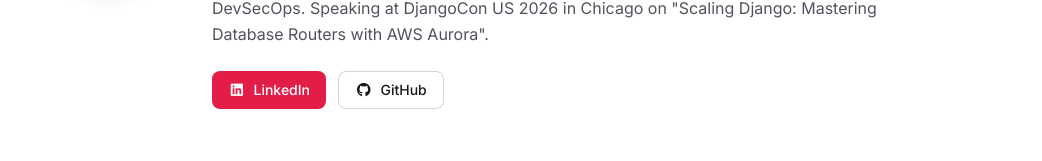
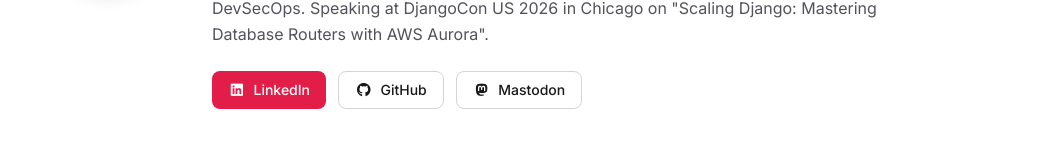
Before and after one commit to leohbatista/leohbatista.github.io, a website: page index.html in a window 1280 px wide. Shown: the part 274-435 px from the top of the page, without its empty margins (116-1158 px from the left). Drawn offline with Linux system fonts and the light colour scheme.

Commit message:
fix: Update presentation PDF and add Mastodon link

```diff
--- a/index.html
+++ b/index.html
@@ -88,6 +88,10 @@
           <a href="https://github.com/leohbatista" target="_blank" rel="noopener"
             class="inline-flex items-center gap-2 px-4 py-2 rounded-lg border border-zinc-300 dark:border-zinc-600 hover:bg-zinc-50 dark:hover:bg-zinc-700 text-sm font-medium transition-colors">
             <i class="fab fa-github"></i> GitHub
+          </a>
+          <a href="https://mastodon.social/@leohbatista" target="_blank" rel="noopener"
+            class="inline-flex items-center gap-2 px-4 py-2 rounded-lg border border-zinc-300 dark:border-zinc-600 hover:bg-zinc-50 dark:hover:bg-zinc-700 text-sm font-medium transition-colors">
+            <i class="fab fa-mastodon"></i> Mastodon
           </a>
         </div>
       </div>
```
Also changed, not shown: dist/output.css, 1 other file.
